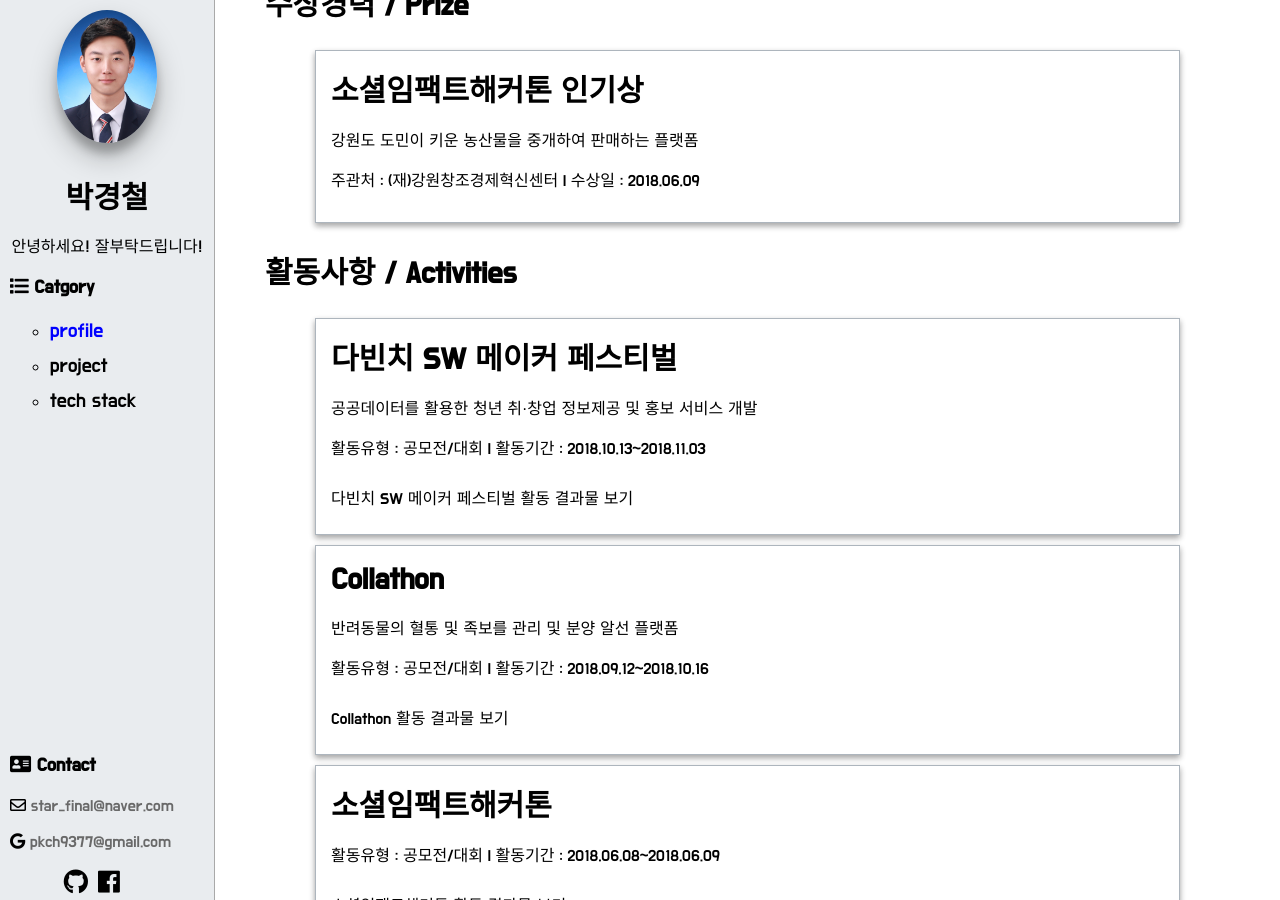
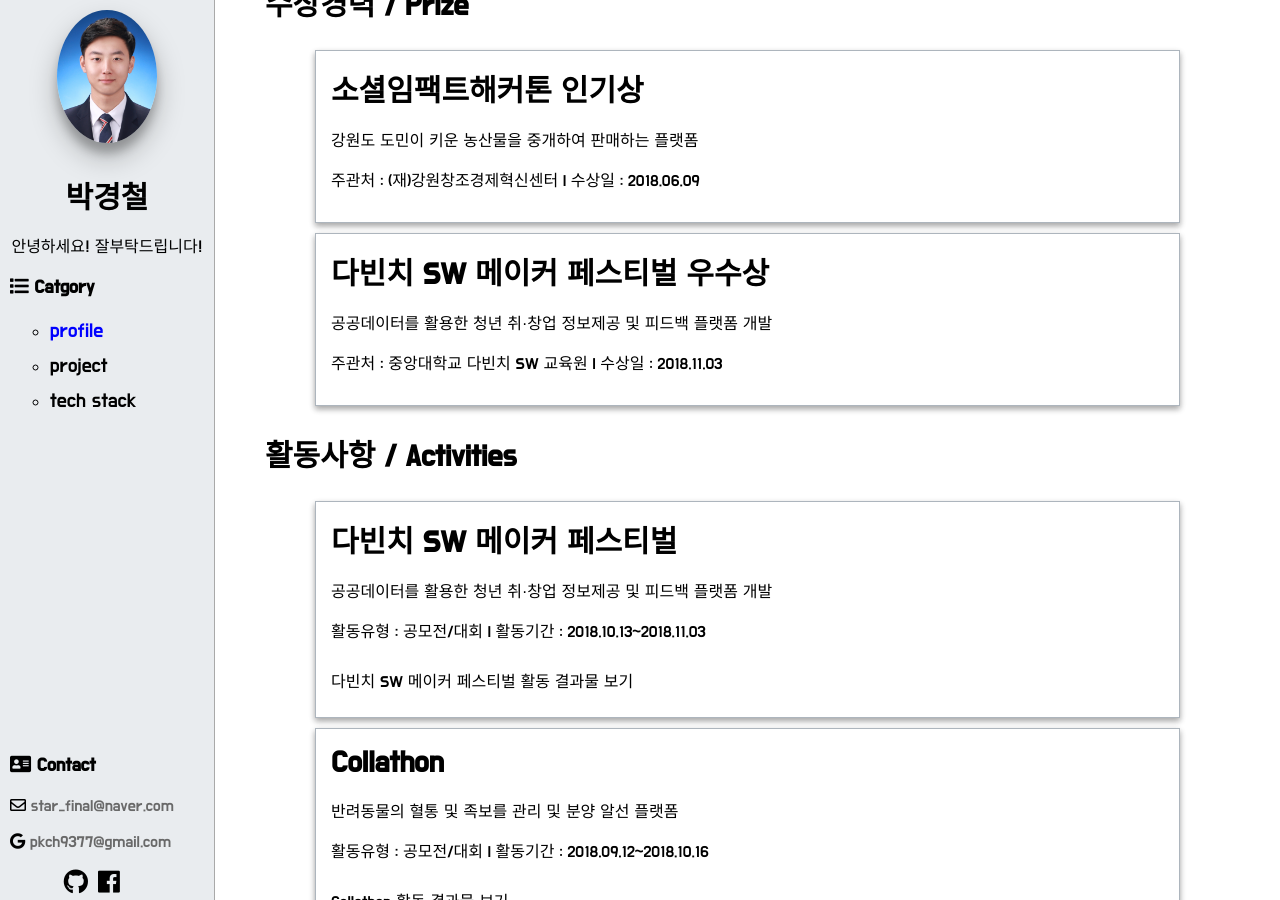
Before and after one commit to pkch93/Portfolio, a Jekyll site: the page built from category/profile.html, in a window 1280 px wide and 900 px high, scrolled down 990 px. Built offline with Jekyll 4.4.1, drawn with Linux system fonts in a browser that asks for light colours; nearby versions of some CDN libraries; some web fonts are replaced.

Commit message:
add davinch prize
다빈치 SW 메이커 페스티벌 우수상 내용 기입

```diff
--- a/_data/profile.yml
+++ b/_data/profile.yml
@@ -32,12 +32,16 @@ prize:
     host: (재)강원창조경제혁신센터
     date: 2018.06.09
     description: 강원도 도민이 키운 농산물을 중개하여 판매하는 플랫폼
-
+  - name: 우수상
+    title: 다빈치 SW 메이커 페스티벌
+    host: 중앙대학교 다빈치 SW 교육원
+    date: 2018.11.03
+    description: 공공데이터를 활용한 청년 취·창업 정보제공 및 피드백 플랫폼 개발
 activities:
   - name: 다빈치 SW 메이커 페스티벌
     type: 공모전/대회
     period: 2018.10.13~2018.11.03
-    details: 공공데이터를 활용한 청년 취·창업 정보제공 및 홍보 서비스 개발
+    details: 공공데이터를 활용한 청년 취·창업 정보제공 및 피드백 플랫폼 개발
     url: https://pkch93.github.io/project/2018/10/29/Davinch-Makerthon/
   - name: Collathon
     type: 공모전/대회
```
